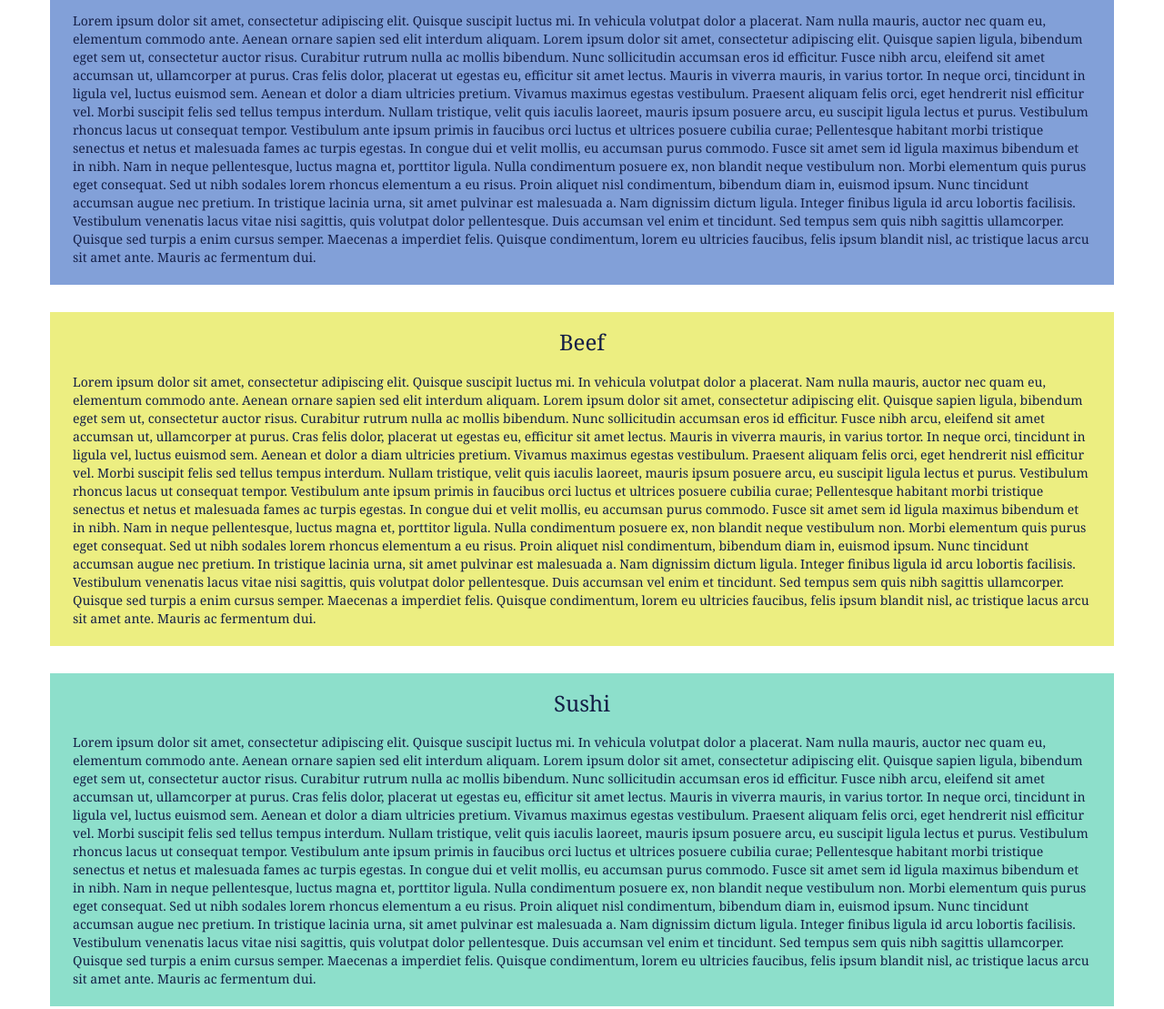
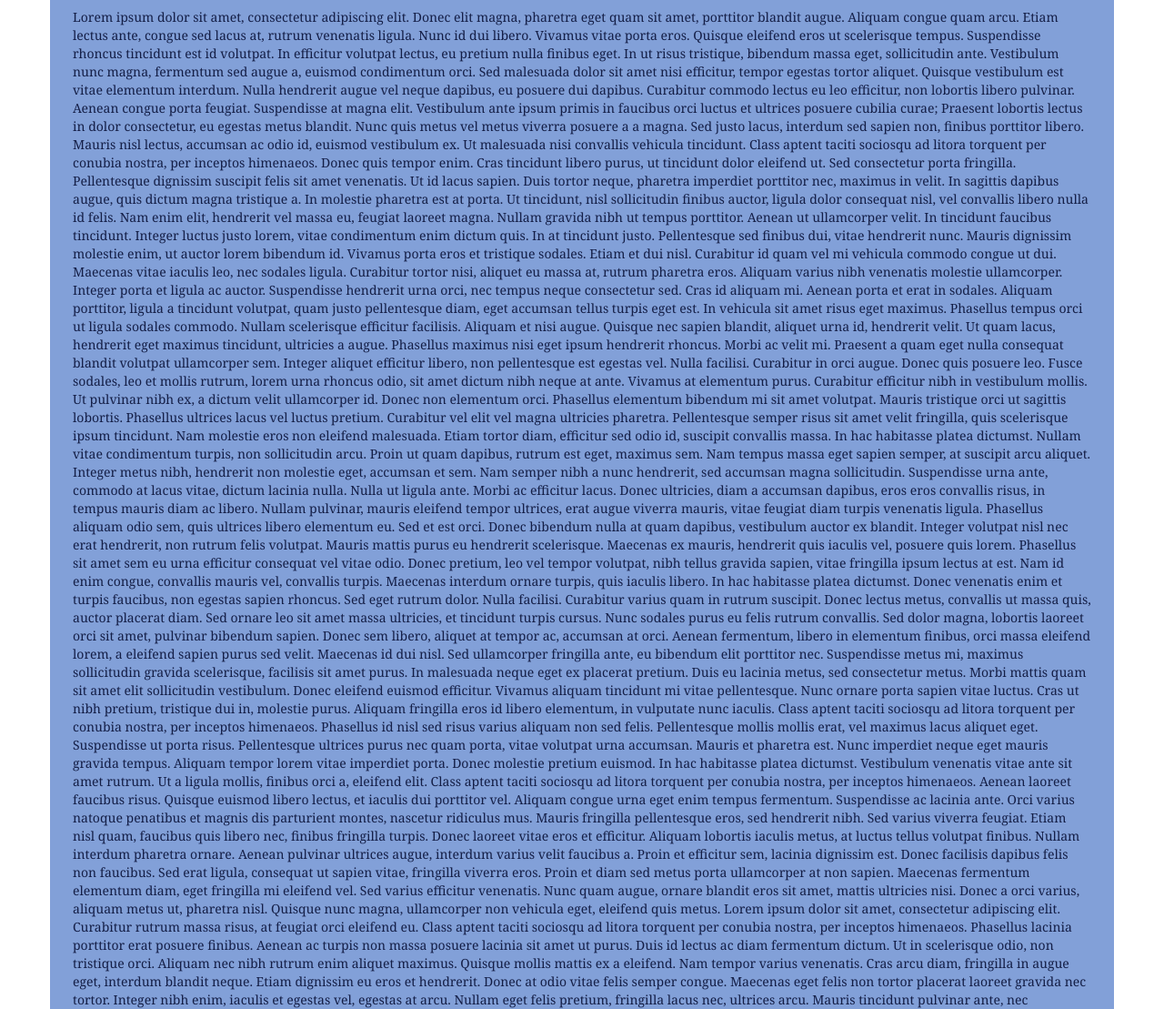
Before and after one commit to codenant/coursera_webdev_1, a plain HTML site: page assignment3_solution/index.html in a window 1280 px wide. Shown: the part 216-1325 px from the top of the page at 91% size. Drawn offline with Linux system fonts and the light colour scheme.

Commit message:
module (3) assignment done

```diff
--- a/assignment3_solution/css/styles.css
+++ b/assignment3_solution/css/styles.css
@@ -10,7 +10,7 @@ body {
 	background-color: #FFF5E0;
 	border: 0;
 	border-radius: 0;
-	padding: 5px;
+	padding: 3px;
 	margin: 0;
 }
 
@@ -69,14 +69,6 @@ div#chicken {
 	background-color: #82A0D8;
 	margin-bottom: 30px;
 }
-div#beef {
-	background-color: #ECEE81;
-	margin-bottom: 30px;
-}
-div#sushi {
-	background-color: #8DDFCB;
-	margin-bottom: 30px;
-}
 
 @media (max-width: 768px) {
 	div#menu {
--- a/assignment3_solution/index.html
+++ b/assignment3_solution/index.html
@@ -46,24 +46,27 @@
 		<div id="menu" class="row">
 			<div id="chicken" class="col-md-12 col-sm-12 col-xs-12">
 				<h3 class="text-center">Chicken</h3>
-				<p>Lorem ipsum dolor sit amet, consectetur adipiscing elit. Quisque suscipit luctus mi. In vehicula volutpat dolor a placerat. Nam nulla mauris, auctor nec quam eu, elementum commodo ante. Aenean ornare sapien sed elit interdum aliquam. Lorem ipsum dolor sit amet, consectetur adipiscing elit. Quisque sapien ligula, bibendum eget sem ut, consectetur auctor risus. Curabitur rutrum nulla ac mollis bibendum. Nunc sollicitudin accumsan eros id efficitur. Fusce nibh arcu, eleifend sit amet accumsan ut, ullamcorper at purus. Cras felis dolor, placerat ut egestas eu, efficitur sit amet lectus. Mauris in viverra mauris, in varius tortor.
-				In neque orci, tincidunt in ligula vel, luctus euismod sem. Aenean et dolor a diam ultricies pretium. Vivamus maximus egestas vestibulum. Praesent aliquam felis orci, eget hendrerit nisl efficitur vel. Morbi suscipit felis sed tellus tempus interdum. Nullam tristique, velit quis iaculis laoreet, mauris ipsum posuere arcu, eu suscipit ligula lectus et purus. Vestibulum rhoncus lacus ut consequat tempor. Vestibulum ante ipsum primis in faucibus orci luctus et ultrices posuere cubilia curae; Pellentesque habitant morbi tristique senectus et netus et malesuada fames ac turpis egestas.
-				In congue dui et velit mollis, eu accumsan purus commodo. Fusce sit amet sem id ligula maximus bibendum et in nibh. Nam in neque pellentesque, luctus magna et, porttitor ligula. Nulla condimentum posuere ex, non blandit neque vestibulum non. Morbi elementum quis purus eget consequat. Sed ut nibh sodales lorem rhoncus elementum a eu risus. Proin aliquet nisl condimentum, bibendum diam in, euismod ipsum. Nunc tincidunt accumsan augue nec pretium. In tristique lacinia urna, sit amet pulvinar est malesuada a. Nam dignissim dictum ligula. Integer finibus ligula id arcu lobortis facilisis.
-				Vestibulum venenatis lacus vitae nisi sagittis, quis volutpat dolor pellentesque. Duis accumsan vel enim et tincidunt. Sed tempus sem quis nibh sagittis ullamcorper. Quisque sed turpis a enim cursus semper. Maecenas a imperdiet felis. Quisque condimentum, lorem eu ultricies faucibus, felis ipsum blandit nisl, ac tristique lacus arcu sit amet ante. Mauris ac fermentum dui.</p>
-			</div>
-			<div id="beef" class="col-md-12 col-sm-12 col-xs-12">
-				<h3 class="text-center">Beef</h3>
-				<p>Lorem ipsum dolor sit amet, consectetur adipiscing elit. Quisque suscipit luctus mi. In vehicula volutpat dolor a placerat. Nam nulla mauris, auctor nec quam eu, elementum commodo ante. Aenean ornare sapien sed elit interdum aliquam. Lorem ipsum dolor sit amet, consectetur adipiscing elit. Quisque sapien ligula, bibendum eget sem ut, consectetur auctor risus. Curabitur rutrum nulla ac mollis bibendum. Nunc sollicitudin accumsan eros id efficitur. Fusce nibh arcu, eleifend sit amet accumsan ut, ullamcorper at purus. Cras felis dolor, placerat ut egestas eu, efficitur sit amet lectus. Mauris in viverra mauris, in varius tortor.
-				In neque orci, tincidunt in ligula vel, luctus euismod sem. Aenean et dolor a diam ultricies pretium. Vivamus maximus egestas vestibulum. Praesent aliquam felis orci, eget hendrerit nisl efficitur vel. Morbi suscipit felis sed tellus tempus interdum. Nullam tristique, velit quis iaculis laoreet, mauris ipsum posuere arcu, eu suscipit ligula lectus et purus. Vestibulum rhoncus lacus ut consequat tempor. Vestibulum ante ipsum primis in faucibus orci luctus et ultrices posuere cubilia curae; Pellentesque habitant morbi tristique senectus et netus et malesuada fames ac turpis egestas.
-				In congue dui et velit mollis, eu accumsan purus commodo. Fusce sit amet sem id ligula maximus bibendum et in nibh. Nam in neque pellentesque, luctus magna et, porttitor ligula. Nulla condimentum posuere ex, non blandit neque vestibulum non. Morbi elementum quis purus eget consequat. Sed ut nibh sodales lorem rhoncus elementum a eu risus. Proin aliquet nisl condimentum, bibendum diam in, euismod ipsum. Nunc tincidunt accumsan augue nec pretium. In tristique lacinia urna, sit amet pulvinar est malesuada a. Nam dignissim dictum ligula. Integer finibus ligula id arcu lobortis facilisis.
-				Vestibulum venenatis lacus vitae nisi sagittis, quis volutpat dolor pellentesque. Duis accumsan vel enim et tincidunt. Sed tempus sem quis nibh sagittis ullamcorper. Quisque sed turpis a enim cursus semper. Maecenas a imperdiet felis. Quisque condimentum, lorem eu ultricies faucibus, felis ipsum blandit nisl, ac tristique lacus arcu sit amet ante. Mauris ac fermentum dui.</p>
-			</div>
-			<div id="sushi" class="col-md-12 col-sm-12 col-xs-12">
-				<h3 class="text-center">Sushi</h3>
-				<p>Lorem ipsum dolor sit amet, consectetur adipiscing elit. Quisque suscipit luctus mi. In vehicula volutpat dolor a placerat. Nam nulla mauris, auctor nec quam eu, elementum commodo ante. Aenean ornare sapien sed elit interdum aliquam. Lorem ipsum dolor sit amet, consectetur adipiscing elit. Quisque sapien ligula, bibendum eget sem ut, consectetur auctor risus. Curabitur rutrum nulla ac mollis bibendum. Nunc sollicitudin accumsan eros id efficitur. Fusce nibh arcu, eleifend sit amet accumsan ut, ullamcorper at purus. Cras felis dolor, placerat ut egestas eu, efficitur sit amet lectus. Mauris in viverra mauris, in varius tortor.
-				In neque orci, tincidunt in ligula vel, luctus euismod sem. Aenean et dolor a diam ultricies pretium. Vivamus maximus egestas vestibulum. Praesent aliquam felis orci, eget hendrerit nisl efficitur vel. Morbi suscipit felis sed tellus tempus interdum. Nullam tristique, velit quis iaculis laoreet, mauris ipsum posuere arcu, eu suscipit ligula lectus et purus. Vestibulum rhoncus lacus ut consequat tempor. Vestibulum ante ipsum primis in faucibus orci luctus et ultrices posuere cubilia curae; Pellentesque habitant morbi tristique senectus et netus et malesuada fames ac turpis egestas.
-				In congue dui et velit mollis, eu accumsan purus commodo. Fusce sit amet sem id ligula maximus bibendum et in nibh. Nam in neque pellentesque, luctus magna et, porttitor ligula. Nulla condimentum posuere ex, non blandit neque vestibulum non. Morbi elementum quis purus eget consequat. Sed ut nibh sodales lorem rhoncus elementum a eu risus. Proin aliquet nisl condimentum, bibendum diam in, euismod ipsum. Nunc tincidunt accumsan augue nec pretium. In tristique lacinia urna, sit amet pulvinar est malesuada a. Nam dignissim dictum ligula. Integer finibus ligula id arcu lobortis facilisis.
-				Vestibulum venenatis lacus vitae nisi sagittis, quis volutpat dolor pellentesque. Duis accumsan vel enim et tincidunt. Sed tempus sem quis nibh sagittis ullamcorper. Quisque sed turpis a enim cursus semper. Maecenas a imperdiet felis. Quisque condimentum, lorem eu ultricies faucibus, felis ipsum blandit nisl, ac tristique lacus arcu sit amet ante. Mauris ac fermentum dui.</p>
+				<p>Lorem ipsum dolor sit amet, consectetur adipiscing elit. Donec elit magna, pharetra eget quam sit amet, porttitor blandit augue. Aliquam congue quam arcu. Etiam lectus ante, congue sed lacus at, rutrum venenatis ligula. Nunc id dui libero. Vivamus vitae porta eros. Quisque eleifend eros ut scelerisque tempus. Suspendisse rhoncus tincidunt est id volutpat. In efficitur volutpat lectus, eu pretium nulla finibus eget. In ut risus tristique, bibendum massa eget, sollicitudin ante. Vestibulum nunc magna, fermentum sed augue a, euismod condimentum orci. Sed malesuada dolor sit amet nisi efficitur, tempor egestas tortor aliquet. Quisque vestibulum est vitae elementum interdum. Nulla hendrerit augue vel neque dapibus, eu posuere dui dapibus.
+				Curabitur commodo lectus eu leo efficitur, non lobortis libero pulvinar. Aenean congue porta feugiat. Suspendisse at magna elit. Vestibulum ante ipsum primis in faucibus orci luctus et ultrices posuere cubilia curae; Praesent lobortis lectus in dolor consectetur, eu egestas metus blandit. Nunc quis metus vel metus viverra posuere a a magna. Sed justo lacus, interdum sed sapien non, finibus porttitor libero. Mauris nisl lectus, accumsan ac odio id, euismod vestibulum ex. Ut malesuada nisi convallis vehicula tincidunt.
+				Class aptent taciti sociosqu ad litora torquent per conubia nostra, per inceptos himenaeos. Donec quis tempor enim. Cras tincidunt libero purus, ut tincidunt dolor eleifend ut. Sed consectetur porta fringilla. Pellentesque dignissim suscipit felis sit amet venenatis. Ut id lacus sapien. Duis tortor neque, pharetra imperdiet porttitor nec, maximus in velit. In sagittis dapibus augue, quis dictum magna tristique a. In molestie pharetra est at porta.
+				Ut tincidunt, nisl sollicitudin finibus auctor, ligula dolor consequat nisl, vel convallis libero nulla id felis. Nam enim elit, hendrerit vel massa eu, feugiat laoreet magna. Nullam gravida nibh ut tempus porttitor. Aenean ut ullamcorper velit. In tincidunt faucibus tincidunt. Integer luctus justo lorem, vitae condimentum enim dictum quis. In at tincidunt justo. Pellentesque sed finibus dui, vitae hendrerit nunc.
+				Mauris dignissim molestie enim, ut auctor lorem bibendum id. Vivamus porta eros et tristique sodales. Etiam et dui nisl. Curabitur id quam vel mi vehicula commodo congue ut dui. Maecenas vitae iaculis leo, nec sodales ligula. Curabitur tortor nisi, aliquet eu massa at, rutrum pharetra eros. Aliquam varius nibh venenatis molestie ullamcorper. Integer porta et ligula ac auctor. Suspendisse hendrerit urna orci, nec tempus neque consectetur sed. Cras id aliquam mi. Aenean porta et erat in sodales. Aliquam porttitor, ligula a tincidunt volutpat, quam justo pellentesque diam, eget accumsan tellus turpis eget est. In vehicula sit amet risus eget maximus. Phasellus tempus orci ut ligula sodales commodo. Nullam scelerisque efficitur facilisis.
+				Aliquam et nisi augue. Quisque nec sapien blandit, aliquet urna id, hendrerit velit. Ut quam lacus, hendrerit eget maximus tincidunt, ultricies a augue. Phasellus maximus nisi eget ipsum hendrerit rhoncus. Morbi ac velit mi. Praesent a quam eget nulla consequat blandit volutpat ullamcorper sem. Integer aliquet efficitur libero, non pellentesque est egestas vel. Nulla facilisi. Curabitur in orci augue.
+				Donec quis posuere leo. Fusce sodales, leo et mollis rutrum, lorem urna rhoncus odio, sit amet dictum nibh neque at ante. Vivamus at elementum purus. Curabitur efficitur nibh in vestibulum mollis. Ut pulvinar nibh ex, a dictum velit ullamcorper id. Donec non elementum orci. Phasellus elementum bibendum mi sit amet volutpat.
+				Mauris tristique orci ut sagittis lobortis. Phasellus ultrices lacus vel luctus pretium. Curabitur vel elit vel magna ultricies pharetra. Pellentesque semper risus sit amet velit fringilla, quis scelerisque ipsum tincidunt. Nam molestie eros non eleifend malesuada. Etiam tortor diam, efficitur sed odio id, suscipit convallis massa. In hac habitasse platea dictumst. Nullam vitae condimentum turpis, non sollicitudin arcu. Proin ut quam dapibus, rutrum est eget, maximus sem. Nam tempus massa eget sapien semper, at suscipit arcu aliquet. Integer metus nibh, hendrerit non molestie eget, accumsan et sem. Nam semper nibh a nunc hendrerit, sed accumsan magna sollicitudin. Suspendisse urna ante, commodo at lacus vitae, dictum lacinia nulla. Nulla ut ligula ante. Morbi ac efficitur lacus.
+				Donec ultricies, diam a accumsan dapibus, eros eros convallis risus, in tempus mauris diam ac libero. Nullam pulvinar, mauris eleifend tempor ultrices, erat augue viverra mauris, vitae feugiat diam turpis venenatis ligula. Phasellus aliquam odio sem, quis ultrices libero elementum eu. Sed et est orci. Donec bibendum nulla at quam dapibus, vestibulum auctor ex blandit. Integer volutpat nisl nec erat hendrerit, non rutrum felis volutpat. Mauris mattis purus eu hendrerit scelerisque. Maecenas ex mauris, hendrerit quis iaculis vel, posuere quis lorem. Phasellus sit amet sem eu urna efficitur consequat vel vitae odio. Donec pretium, leo vel tempor volutpat, nibh tellus gravida sapien, vitae fringilla ipsum lectus at est. Nam id enim congue, convallis mauris vel, convallis turpis. Maecenas interdum ornare turpis, quis iaculis libero. In hac habitasse platea dictumst. Donec venenatis enim et turpis faucibus, non egestas sapien rhoncus. Sed eget rutrum dolor.
+				Nulla facilisi. Curabitur varius quam in rutrum suscipit. Donec lectus metus, convallis ut massa quis, auctor placerat diam. Sed ornare leo sit amet massa ultricies, et tincidunt turpis cursus. Nunc sodales purus eu felis rutrum convallis. Sed dolor magna, lobortis laoreet orci sit amet, pulvinar bibendum sapien. Donec sem libero, aliquet at tempor ac, accumsan at orci. Aenean fermentum, libero in elementum finibus, orci massa eleifend lorem, a eleifend sapien purus sed velit. Maecenas id dui nisl. Sed ullamcorper fringilla ante, eu bibendum elit porttitor nec. Suspendisse metus mi, maximus sollicitudin gravida scelerisque, facilisis sit amet purus. In malesuada neque eget ex placerat pretium. Duis eu lacinia metus, sed consectetur metus.
+				Morbi mattis quam sit amet elit sollicitudin vestibulum. Donec eleifend euismod efficitur. Vivamus aliquam tincidunt mi vitae pellentesque. Nunc ornare porta sapien vitae luctus. Cras ut nibh pretium, tristique dui in, molestie purus. Aliquam fringilla eros id libero elementum, in vulputate nunc iaculis. Class aptent taciti sociosqu ad litora torquent per conubia nostra, per inceptos himenaeos. Phasellus id nisl sed risus varius aliquam non sed felis. Pellentesque mollis mollis erat, vel maximus lacus aliquet eget. Suspendisse ut porta risus. Pellentesque ultrices purus nec quam porta, vitae volutpat urna accumsan. Mauris et pharetra est. Nunc imperdiet neque eget mauris gravida tempus. Aliquam tempor lorem vitae imperdiet porta.
+				Donec molestie pretium euismod. In hac habitasse platea dictumst. Vestibulum venenatis vitae ante sit amet rutrum. Ut a ligula mollis, finibus orci a, eleifend elit. Class aptent taciti sociosqu ad litora torquent per conubia nostra, per inceptos himenaeos. Aenean laoreet faucibus risus. Quisque euismod libero lectus, et iaculis dui porttitor vel. Aliquam congue urna eget enim tempus fermentum. Suspendisse ac lacinia ante. Orci varius natoque penatibus et magnis dis parturient montes, nascetur ridiculus mus. Mauris fringilla pellentesque eros, sed hendrerit nibh. Sed varius viverra feugiat. Etiam nisl quam, faucibus quis libero nec, finibus fringilla turpis. Donec laoreet vitae eros et efficitur.
+				Aliquam lobortis iaculis metus, at luctus tellus volutpat finibus. Nullam interdum pharetra ornare. Aenean pulvinar ultrices augue, interdum varius velit faucibus a. Proin et efficitur sem, lacinia dignissim est. Donec facilisis dapibus felis non faucibus. Sed erat ligula, consequat ut sapien vitae, fringilla viverra eros. Proin et diam sed metus porta ullamcorper at non sapien. Maecenas fermentum elementum diam, eget fringilla mi eleifend vel. Sed varius efficitur venenatis. Nunc quam augue, ornare blandit eros sit amet, mattis ultricies nisi. Donec a orci varius, aliquam metus ut, pharetra nisl.
+				Quisque nunc magna, ullamcorper non vehicula eget, eleifend quis metus. Lorem ipsum dolor sit amet, consectetur adipiscing elit. Curabitur rutrum massa risus, at feugiat orci eleifend eu. Class aptent taciti sociosqu ad litora torquent per conubia nostra, per inceptos himenaeos. Phasellus lacinia porttitor erat posuere finibus. Aenean ac turpis non massa posuere lacinia sit amet ut purus. Duis id lectus ac diam fermentum dictum. Ut in scelerisque odio, non tristique orci. Aliquam nec nibh rutrum enim aliquet maximus.
+				Quisque mollis mattis ex a eleifend. Nam tempor varius venenatis. Cras arcu diam, fringilla in augue eget, interdum blandit neque. Etiam dignissim eu eros et hendrerit. Donec at odio vitae felis semper congue. Maecenas eget felis non tortor placerat laoreet gravida nec tortor. Integer nibh enim, iaculis et egestas vel, egestas at arcu. Nullam eget felis pretium, fringilla lacus nec, ultrices arcu. Mauris tincidunt pulvinar ante, nec malesuada dolor cursus eu. Nullam facilisis eleifend metus non ullamcorper. Morbi consequat sollicitudin magna in luctus. Maecenas leo arcu, sodales sit amet elit at, maximus iaculis dui. Sed odio augue, dignissim vitae ante id, cursus convallis mauris. Morbi eu tincidunt nisi.
+				Vivamus et pharetra elit, id posuere nibh. Nulla ac lectus tortor. Fusce nisl felis, sodales non fermentum in, elementum sit amet lacus. Suspendisse lacinia molestie dui vitae molestie. Fusce dignissim nulla et diam vulputate iaculis. Fusce vel leo sodales, congue metus eleifend, bibendum arcu. Sed rhoncus nulla eget lacus efficitur, nec ultrices justo maximus. Vivamus condimentum elit eu ante aliquam, id euismod nisi pharetra. Etiam a consequat ligula. Praesent quis consequat erat.
+				Vestibulum commodo metus enim, quis tincidunt neque ornare ut. In tristique eleifend diam, at mattis sapien feugiat vitae. Donec sit amet metus quis ante rutrum tristique. Quisque elementum sit amet arcu ut commodo. Aliquam aliquet, leo et fermentum lacinia, lacus turpis finibus nisi, eu pharetra augue mauris non justo. Duis egestas ligula lectus, sed placerat leo placerat et. Quisque elementum vulputate dolor, ac elementum nisl. Integer aliquam varius velit. Donec id tristique diam, ac sodales lectus. Curabitur et risus ultrices, gravida elit sit amet, imperdiet metus.
+				Praesent vitae condimentum ipsum. Class aptent taciti sociosqu ad litora torquent per conubia nostra, per inceptos himenaeos. In congue ac nibh in euismod. Ut tincidunt ipsum vel turpis pretium placerat. Sed id pharetra est, eleifend tincidunt urna. Ut faucibus risus orci, sed consequat mi rhoncus id. Nam pellentesque sem eget nibh vehicula hendrerit. In pulvinar leo tortor, vel molestie tellus suscipit id. Quisque a condimentum metus. Sed quis enim nec orci commodo bibendum sit amet congue enim. Aliquam erat volutpat. Nunc eget lorem ut nulla pulvinar ultrices non sit amet ipsum. Nam laoreet enim odio.
+				Vivamus efficitur pretium lacus. Fusce euismod justo magna, ut tristique ipsum aliquam ac. Nulla sodales elit eget orci vehicula tristique. Nulla eu diam quis ipsum vehicula facilisis. Vivamus non lorem at mauris aliquam rutrum non quis est. Proin in odio vitae dui sodales hendrerit in in nulla. Phasellus tincidunt nisl ac gravida eleifend. Vivamus tincidunt mollis velit at mattis. Sed a turpis sem. Proin consequat neque vel justo aliquet lacinia. Integer porta pulvinar leo eget porttitor.
+				Aliquam viverra mi ut ex commodo accumsan. Nullam sit amet cursus tellus. Duis non mauris felis. Suspendisse aliquet, turpis ut venenatis rhoncus, ex neque sodales nunc, faucibus vehicula mi nulla non purus. Vestibulum cursus eros purus, quis porttitor mi congue ac. Cras tempus commodo magna, at luctus nisl rhoncus ut. Ut enim risus, dictum vitae massa sed, pharetra bibendum nibh. Phasellus facilisis ligula augue, ultricies laoreet arcu ornare sit amet.
+				</p>
 			</div>
 		</div><!-- row -->
 	</div>
```
